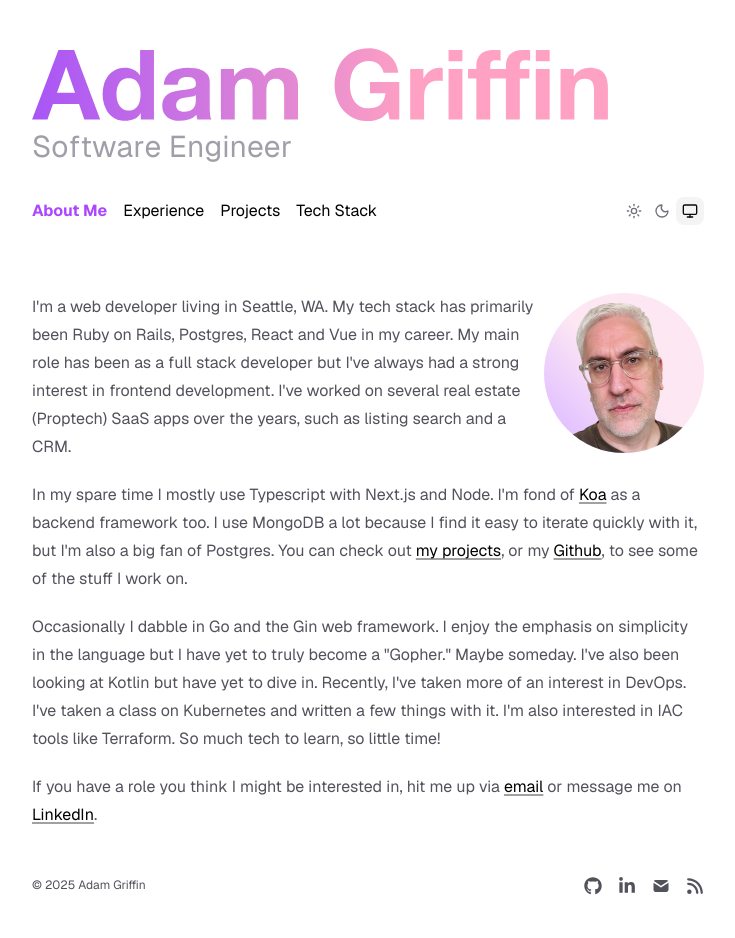
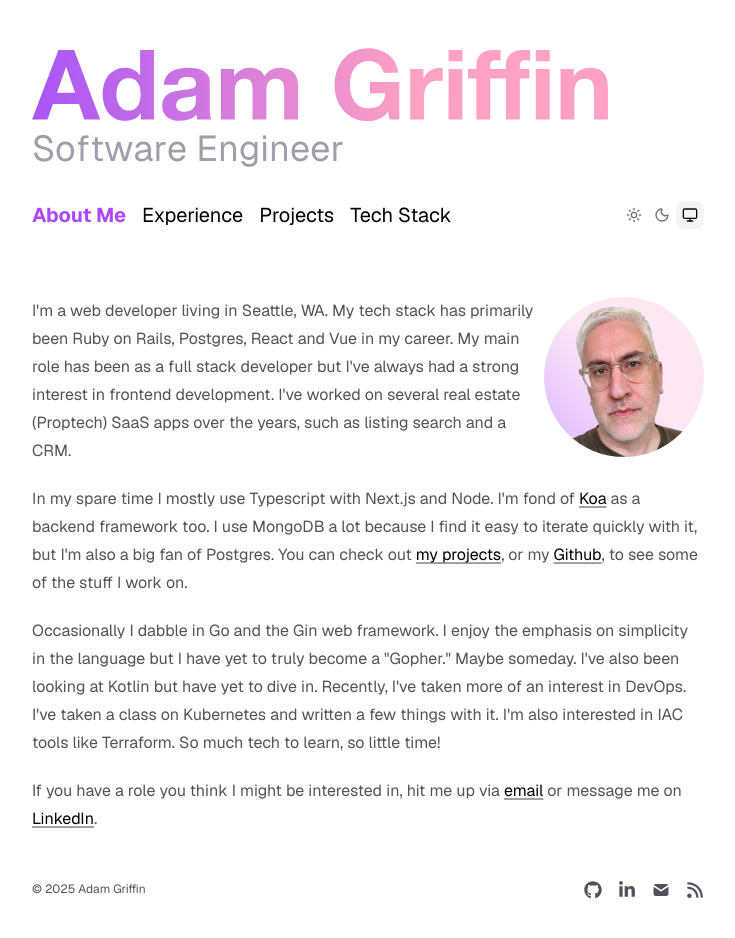
Before and after one commit to adamwgriffin/portfolio, a Next.js app: page / in a window 1280 px wide. Shown: the top 938 px of the page, without its empty margins (272-1007 px from the left). Built offline with nearby package versions, Linux system fonts and the light colour scheme.

Commit message:
Style changes

```diff
--- a/components/Header.tsx
+++ b/components/Header.tsx
@@ -11,12 +11,12 @@ export function Header() {
     <header className="py-12">
       <div className="text-center md:text-left">
         <AnimatedFadeInDiv>
-          <AdamGriffinLogo className="md:w-xl mb-2" />
+          <AdamGriffinLogo className="mb-2 max-w-xl" />
         </AnimatedFadeInDiv>
         <TextEffect
           preset="fade"
           per="char"
-          className="text-3xl text-zinc-400"
+          className="text-3xl sm:text-4xl text-zinc-400"
           delay={0.4}
         >
           Software Engineer
--- a/components/Navigation.tsx
+++ b/components/Navigation.tsx
@@ -25,7 +25,7 @@ export function Navigation() {
             dark:not-aria-[current=page]:hover:text-violet-300/100
             aria-[current=page]:text-purple-500
             dark:aria-[current=page]:text-violet-300
-            aria-[current=page]:font-bold"
+            aria-[current=page]:font-bold text-xl"
         >
           {name}
         </Link>
```
